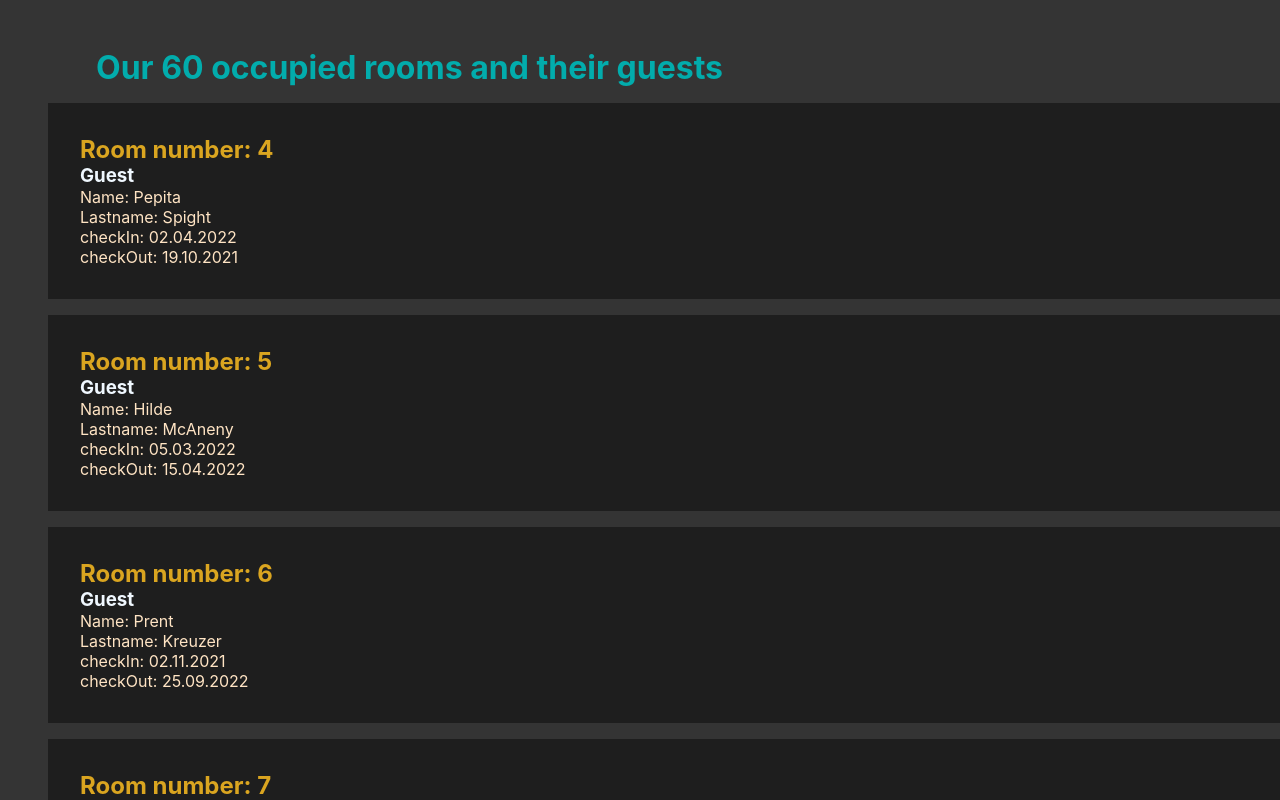
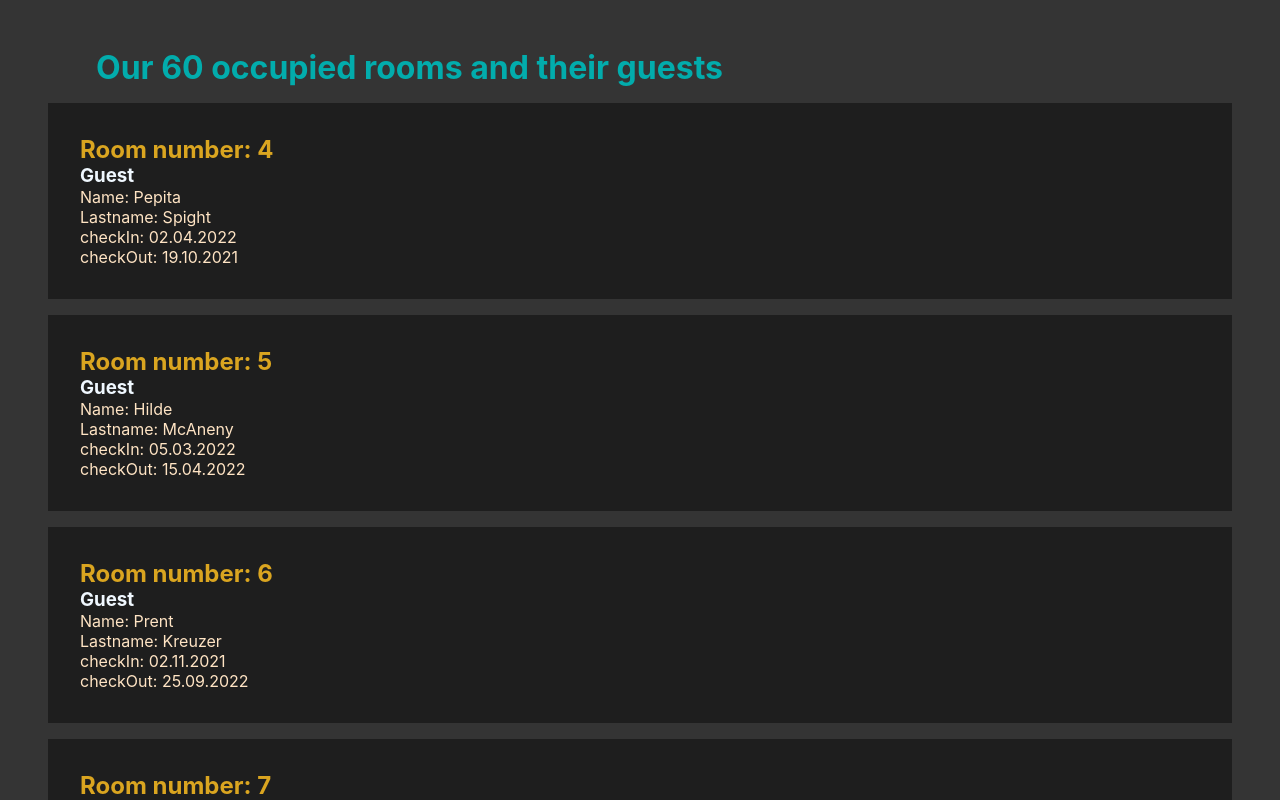
Before and after one commit to Marcelearn/hotel-guest-list, a React (Create React App) app: page / in a window 1280 px wide. Shown: the top 800 px of the page. Built offline with nearby package versions, Linux system fonts and the light colour scheme.

Commit message:
margin-inline

```diff
--- a/src/App.css
+++ b/src/App.css
@@ -10,7 +10,7 @@
   flex-direction: column;
 }
 .room {
-  margin-left: 3rem;
+  margin-inline: 3rem;
   padding: 2rem;
   background-color: rgb(30, 30, 30);
   gap: 1rem;
```
